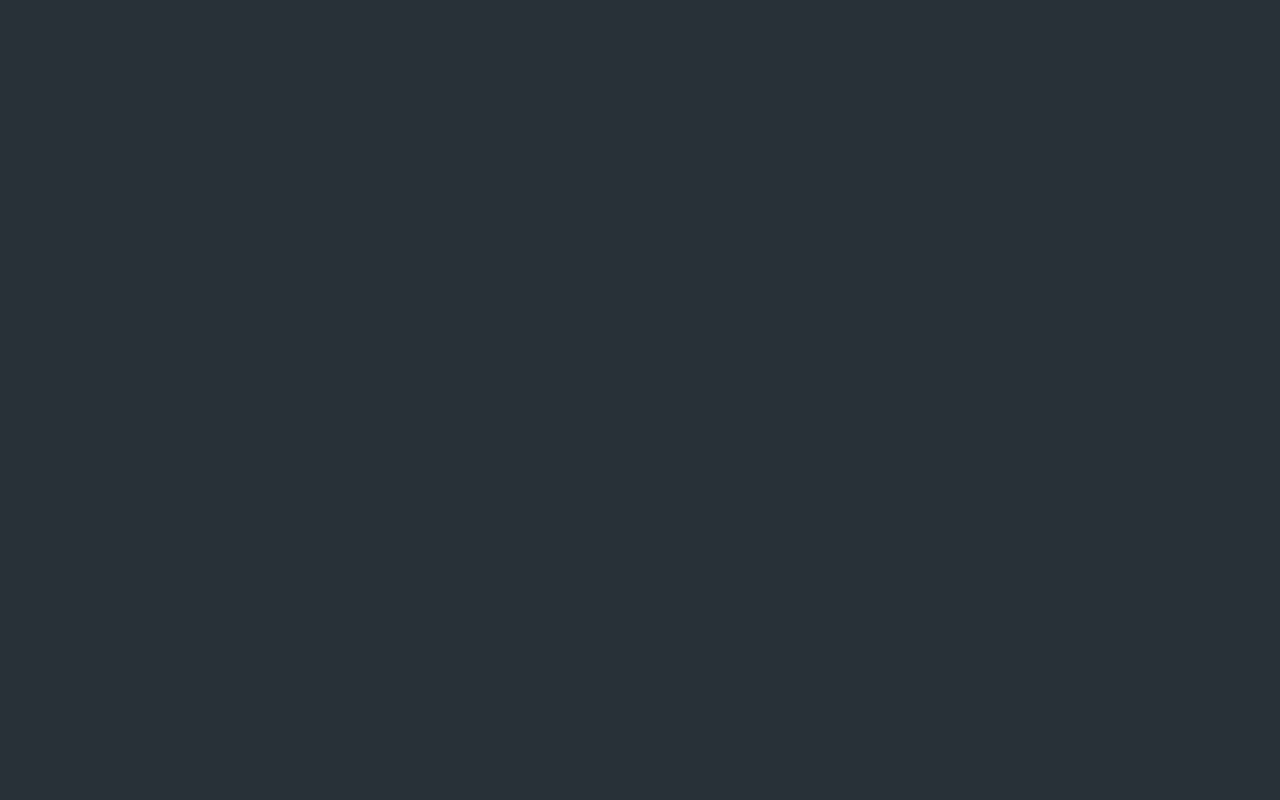
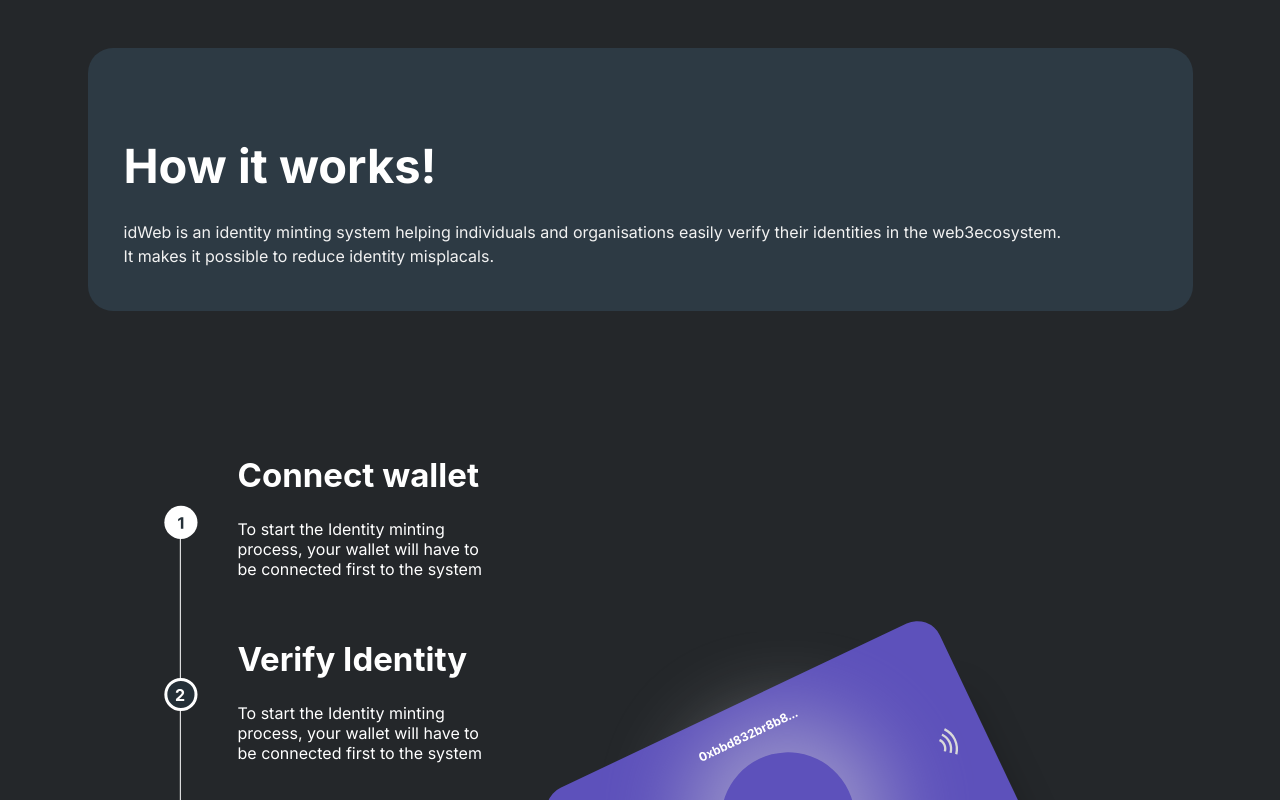
Before and after one commit to nonfungiblehayor/Identify, a React (Create React App) app in the folder my-app/: page / in a window 1280 px wide. Shown: the part 700-1500 px from the top of the page. Before the commit the page ends 800 px from the top, so only its background shows below. Built offline with nearby package versions, Linux system fonts and the light colour scheme.

Commit message:
feat:created body component and steps component

```diff
--- a/my-app/src/App.jsx
+++ b/my-app/src/App.jsx
@@ -1,6 +1,7 @@
 import './App.scss';
 import Header from './components/header';
 import SubHeader from './components/sub-header';
+import Body from './components/body';
 
 
 function App() {
@@ -8,6 +9,7 @@ function App() {
     <div className="App">
       <Header />
       <SubHeader />
+      <Body />
     </div>
   );
 }
--- a/my-app/src/App.scss
+++ b/my-app/src/App.scss
@@ -1,5 +1,6 @@
 @import url('https://fonts.googleapis.com/css2?family=Inter:wght@500&display=swap');
 @import url('https://fonts.googleapis.com/css2?family=Inter:wght@700&display=swap');
+@import url('https://fonts.googleapis.com/css2?family=Inter&display=swap');
 
 $font : 'Inter', sans-serif;
 $whiteColor: #FFFFFF;
@@ -113,4 +114,77 @@ body {
             }
         }
     }
+    .working-section {
+        display: flex;
+        flex-direction: column;
+        max-width: 100%;
+        justify-content: center;
+        align-items: center;
+        background-color: #24272A;
+        padding-top: 65px;
+        .working-details {
+            display: flex;
+            flex-direction: column;
+            width: 1033px;
+            background-color: #2D3A44;
+            border-radius: 25px;
+            padding: 27px 36px 27px 36px;
+            h4 {
+                color: $whiteColor;
+                font-weight: $weight700;
+                font-family: $font;
+                font-size: 47px;
+                margin-bottom: 10px;
+            }
+            p {
+                color: #F2F2F2;
+                font-weight: 400;
+                font-family: $font;
+                font-size: 16px;
+                width: 938px;
+                line-height: 24px;
+            }
+        }
+    .working-steps {
+        display: flex;
+        flex-direction: row;
+        max-width: 100%;
+        margin-top: 40px;
+        gap: 40px;
+        .list-of-steps {
+            width: 33px;
+            height: 749px;
+        }
+        .stages {
+            display: flex;
+            flex-direction: column;
+            padding-top: 60px;
+            .steps {
+                display: flex;
+                flex-direction: column;
+                h4 {
+                    font-weight: $weight700;
+                    font-size: 33px;
+                    font-weight: $font;
+                    color: $whiteColor;
+                    width: 259px;
+                    margin-bottom: 8px;
+                }
+                p {
+                    width: 259px;
+                    color: $whiteColor;
+                    font-weight: 400;
+                    font-family: $font;
+                    font-size: 16px;
+                }
+            }
+        }
+        .nft-card {
+            img{
+                width: 578px;
+                height: 501px;
+            }
+        }
+    }
+    }
 }
--- /dev/null
+++ b/my-app/src/components/body.jsx
@@ -0,0 +1,30 @@
+import React from 'react'
+import group from '../images/Group.svg'
+import Steps from './steps'
+import ComponentCard from '../images/Component1.svg'
+
+function Body() {
+    return <section className='working-section'>
+        <div className='working-details'>
+            <h4>How it works!</h4>
+            <p>
+            idWeb is an identity minting system helping individuals and
+            organisations easily verify their identities in the web3ecosystem.
+            It makes it possible to reduce identity misplacals.
+            </p>
+        </div>
+        <div className='working-steps'>
+            <img src={group} alt='steps' className='list-of-step'></img>
+            <nav className='stages'>
+                <Steps head='Connect wallet' sub='To start the Identity minting process, your wallet will have to be connected first to the system' />
+                <Steps head='Verify Identity' sub='To start the Identity minting process, your wallet will have to be connected first to the system' />
+                <Steps head='Signing of transaction' sub='To start the Identity minting process, your wallet will have to be connected first to the system' />
+                <Steps head='Gas fee' sub='To start the Identity minting process, your wallet will have to be connected first to the system' />
+                <Steps head='Get your on-chain identity' sub='To start the Identity minting process, your wallet will have to be connected first to the system' />
+            </nav>
+            <img src={ComponentCard} alt="nft card" className='nft-card'></img>
+        </div>
+    </section>
+}
+
+export default Body
--- /dev/null
+++ b/my-app/src/components/steps.jsx
@@ -0,0 +1,10 @@
+import React from 'react'
+
+function Steps(props) {
+    return <div className='steps'>
+        <h4>{props.head}</h4>
+        <p>{props.sub}</p>
+    </div>
+}
+
+export default Steps
```
